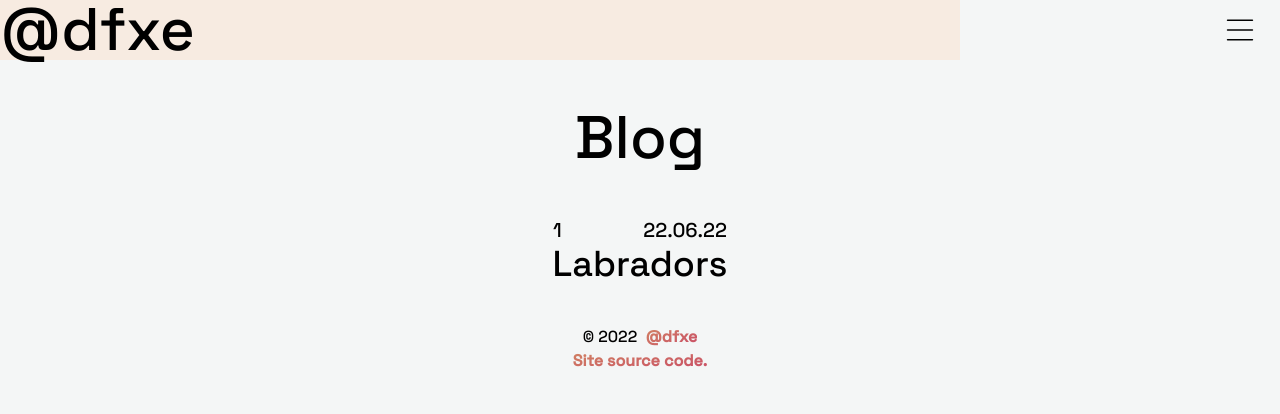
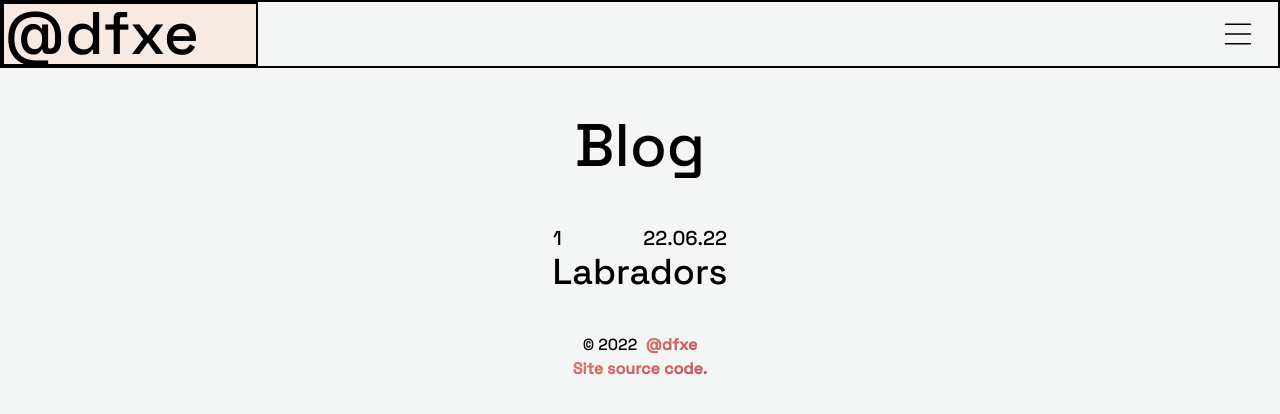
Before and after one commit to dfxe/my-site-updated, a Next.js app in the folder portfolio/: page /blog in a window 1280 px wide. Shown: the top 414 px of the page. Built offline with nearby package versions, Linux system fonts and the light colour scheme.

Commit message:
Add style lines

```diff
--- a/portfolio/components/Navbar/LeftPushNavbar.tsx
+++ b/portfolio/components/Navbar/LeftPushNavbar.tsx
@@ -88,9 +88,9 @@ const LeftPushNavbar = () => {
 
   return (
     <header>
-      <nav>
+      <nav className="border-2">
         <div className="flex row justify-between">
-          <div className="bg-card-primary w-9/12 text-6xl">
+          <div className="bg-card-primary w-64 text-6xl border-2">
             <Link href="/">@dfxe</Link>
           </div>
           <button
@@ -118,6 +118,7 @@ const LeftPushNavbar = () => {
             width: "auto",
             position: "fixed",
           }}
+          className="children:border-2"
         >
           <Link href="/">
             <p
--- a/portfolio/components/PhotoCard/PhotoCard.tsx
+++ b/portfolio/components/PhotoCard/PhotoCard.tsx
@@ -4,7 +4,8 @@ import comingSoonPhoto from "./../../public/h3.png";
 
 const PhotoCard = () => {
   return (
-    <NoPaddingCard additionalStyles="bg-[black]">
+    //TODO fix blank space background issue
+    <NoPaddingCard additionalStyles="">
       <Image
         src={comingSoonPhoto}
         alt="A picture placeholder for a picture of me."
```
